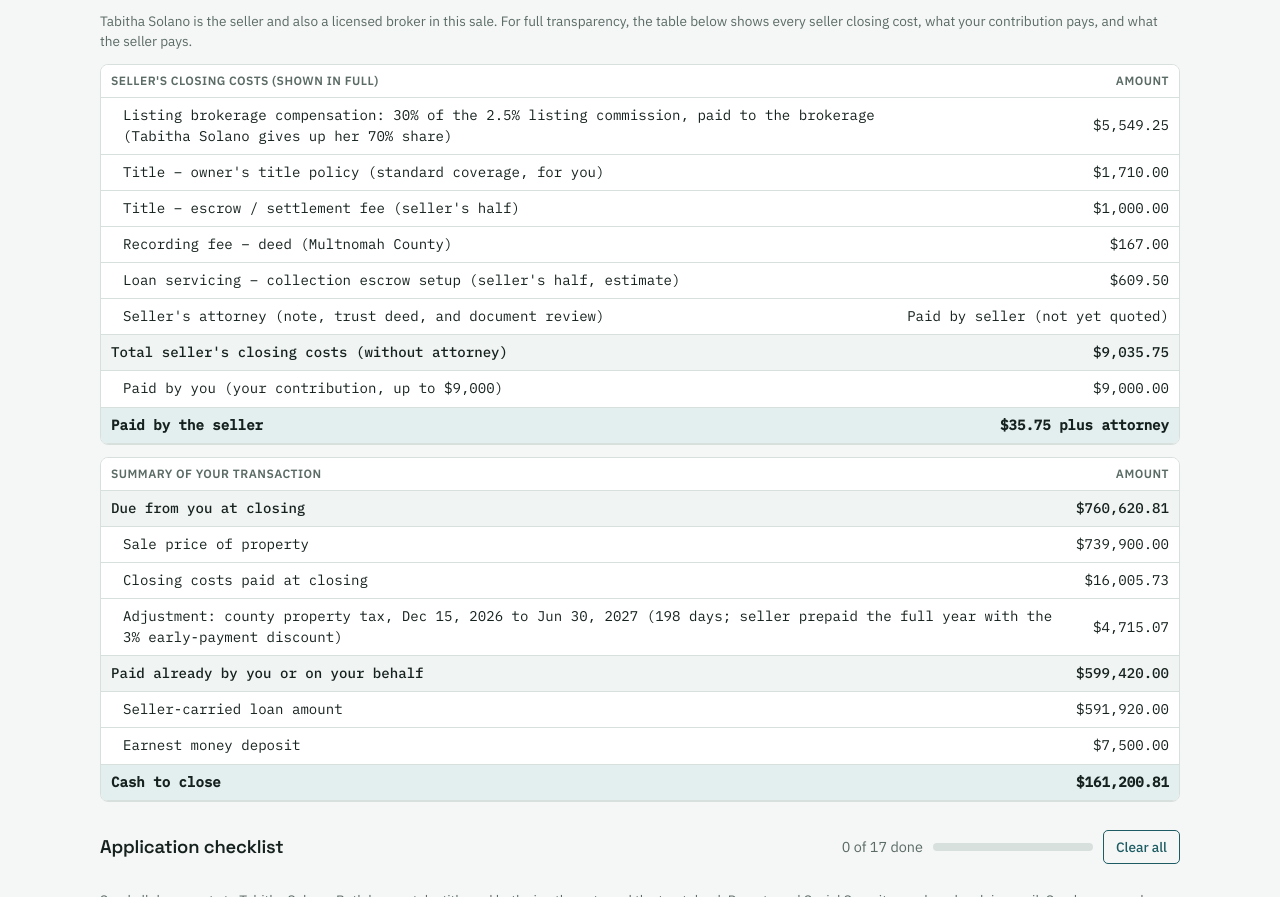
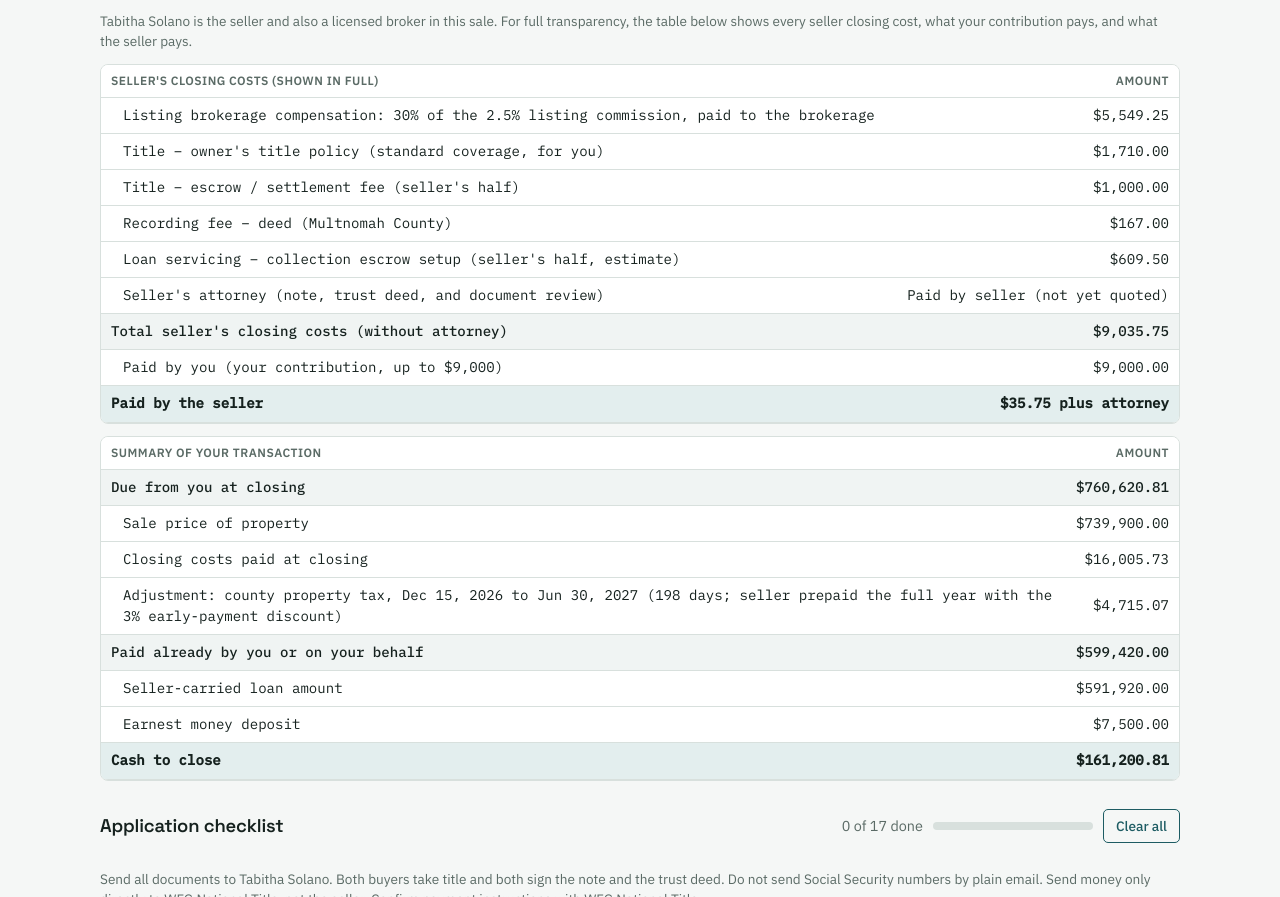
Before and after one commit to ratiofu/homes, a plain HTML site: page 5225-se-18th/index.html in a window 1280 px wide. Shown: the part 2621-3518 px from the top of the page. Drawn offline with Linux system fonts and the light colour scheme.

Commit message:
fix: shorten brokerage line in seller closing costs

```diff
--- a/5225-se-18th/index.html
+++ b/5225-se-18th/index.html
@@ -329,7 +329,7 @@ function renderClosing(down, L, taxM, insM, rate, s, n){
   // Seller's closing costs, shown in full for transparency (same figures as the seller's settlement estimate).
   const brokerage = PRICE*LIST_PCT/100*BROKER_SHARE/100;
   const sellerItems = [
-    [`Listing brokerage compensation: ${BROKER_SHARE}% of the ${LIST_PCT}% listing commission, paid to the brokerage (Tabitha Solano gives up her ${100-BROKER_SHARE}% share)`, brokerage],
+    [`Listing brokerage compensation: ${BROKER_SHARE}% of the ${LIST_PCT}% listing commission, paid to the brokerage`, brokerage],
     ["Title – owner's title policy (standard coverage, for you)", basicRate(PRICE)],
     ["Title – escrow / settlement fee (seller's half)", ESCROW_TOTAL/2],
     ["Recording fee – deed (Multnomah County)", DEED_REC],
```
